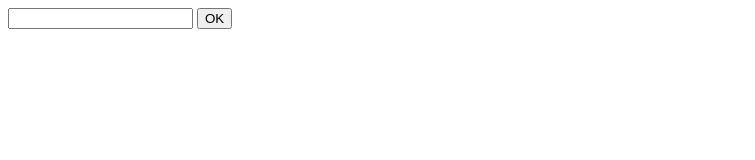
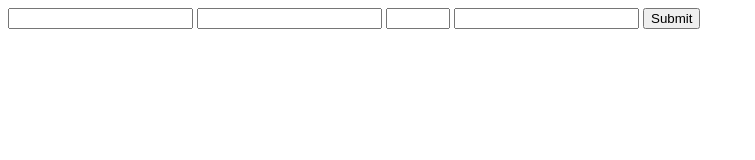
Before and after one commit to JimmyLonely/JavaScript, a plain HTML site: page index.html in a window 1280 px wide. Shown: the whole page, without its empty margins (0-755 px from the left). Drawn offline with Linux system fonts and the light colour scheme.

Commit message:
HTML5 validation API.

```diff
--- a/index.html
+++ b/index.html
@@ -6,10 +6,17 @@
 </head>
 
 <body>
-    <div id="my-div">
-        <input type="text" id="text" />
-        <input type="button" id="button" value='OK' />
-    </div>
+    <form id="fm" name='form1' action='refreshProfileInfo' method="POST">
+        <input value="" required>
+        <input type="email">
+        <input type="number" min='1' max='200' step="5">
+
+        <input type="text" pattern="\d+">
+
+        <input type="submit" value="Submit">
+
+    </form>
+
 
     <script src="eventUtil.js"></script>
     <script src="js.js"></script>
```
